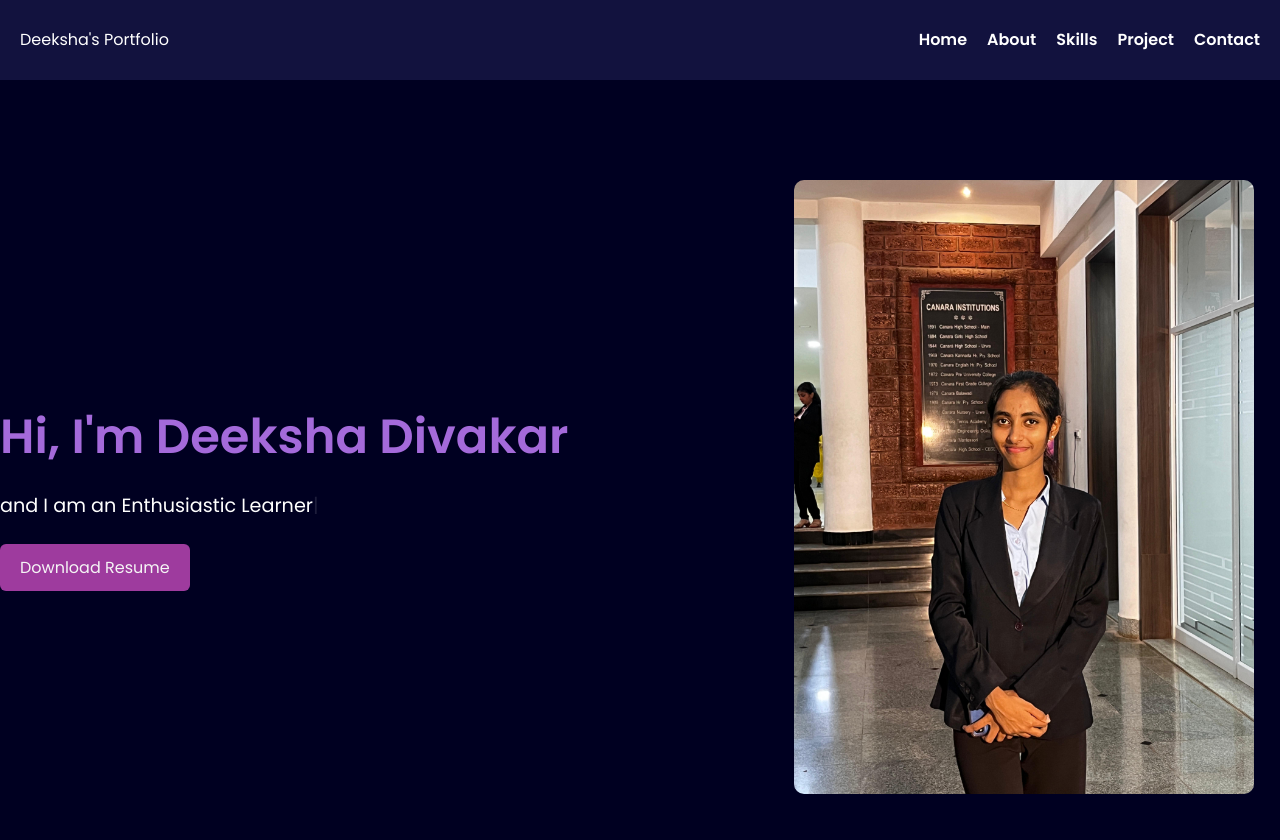
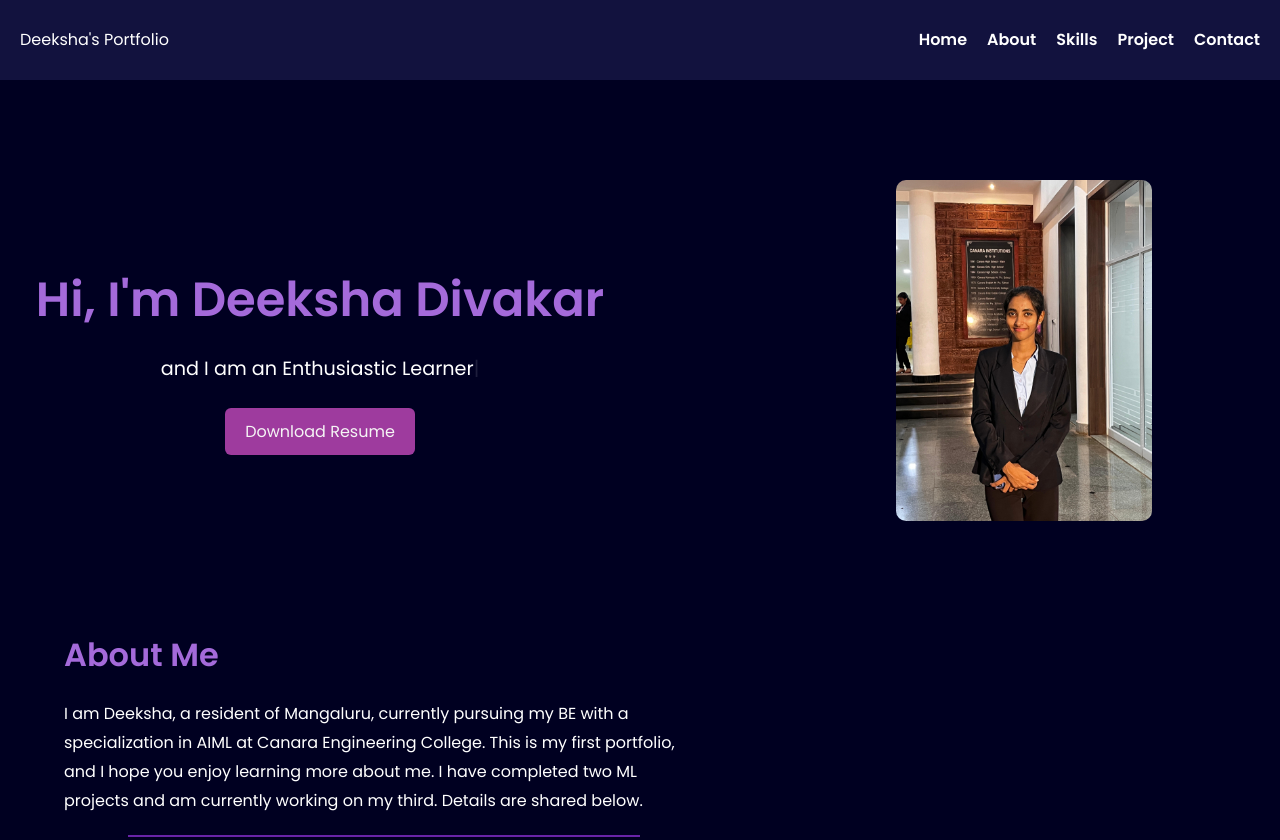
Before and after one commit to Deeksha25003/Deeksha.github.io, a plain HTML site: page index.html in a window 1280 px wide. Shown: the top 840 px of the page. Drawn offline with nearby package versions, Linux system fonts and the light colour scheme.

Commit message:
Update index.html

```diff
--- a/index.html
+++ b/index.html
@@ -76,7 +76,7 @@
         .leftSection {
             font-size: 1.2rem;
             width: 50%;
-            text-align: left;
+            text-align: center;
             margin-right: 20px;
         }
 
@@ -107,7 +107,7 @@
         }
 
         .rightSection img {
-            width: 90%;
+            width: 50%;
             border-radius: 10px;
         }
 
```
